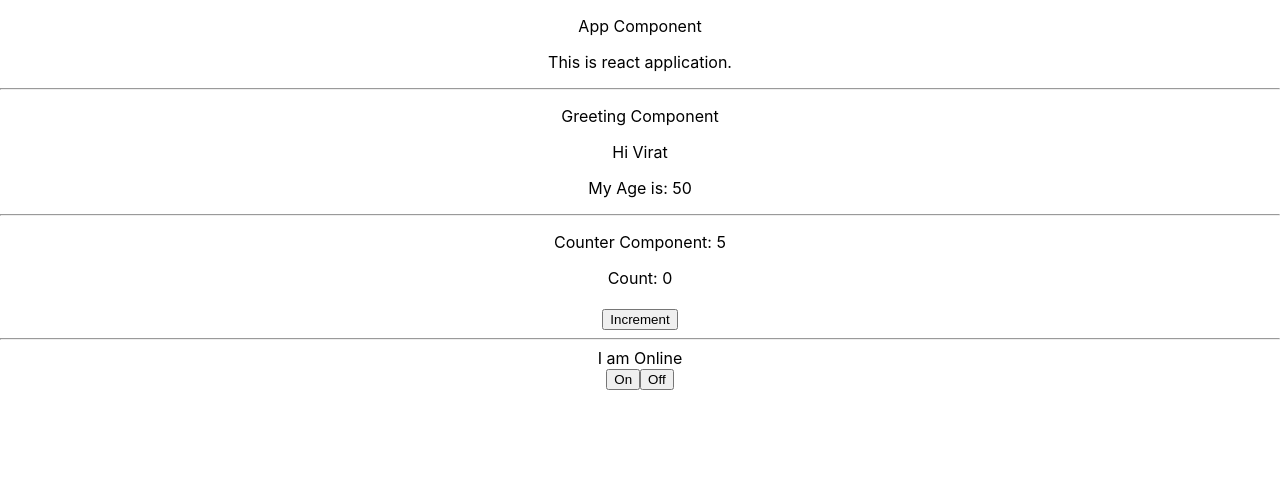
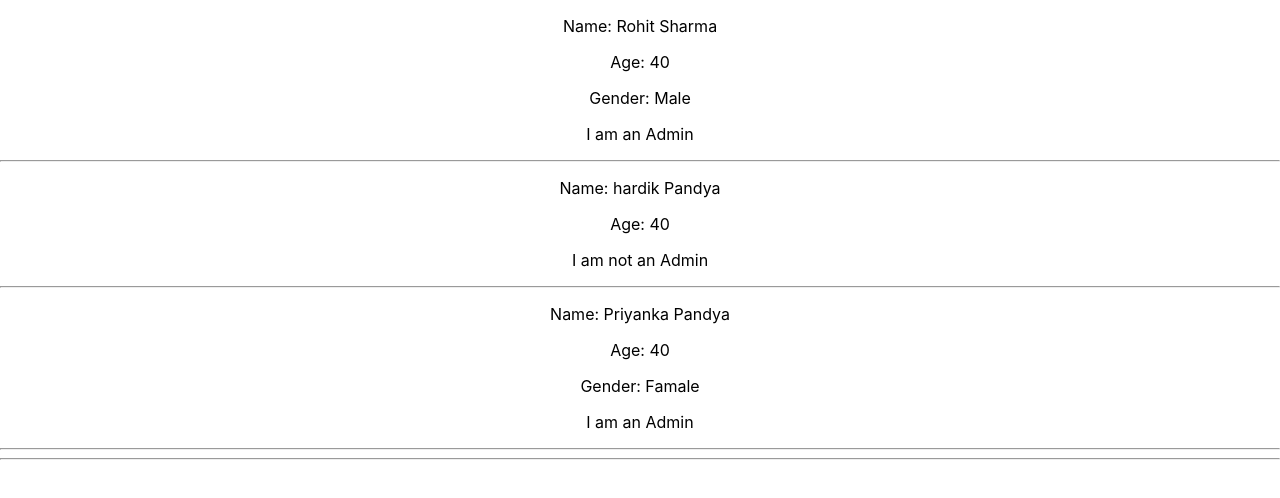
Before and after one commit to velocityvimannagar/react9thmarchbatch, a React (Create React App) app: page / in a window 1280 px wide. Shown: the top 498 px of the page. Built offline with nearby package versions, Linux system fonts and the light colour scheme.

Commit message:
Added conditional rendering and looping

```diff
--- a/src/App.js
+++ b/src/App.js
@@ -1,6 +1,9 @@
 import './App.css';
 import { Flag } from './Flag/flag';
 import { Greeting } from './Greeting';
+import { TodoList } from './TodoList/TodoList';
+import { UsersList } from './UserProfile/UserList';
+import { UserProfile } from './UserProfile/UserProfile';
 import { Counter } from './counter/counter';
 
 function App() {
@@ -9,16 +12,23 @@ function App() {
   }
   return (
     <div className="App">
-        <p>App Component</p>
+        {/* <p>App Component</p>
         <p>This is react application.</p>
+        <hr></hr> */}
+        {/* <Greeting name="Virat" greeting="Hi"></Greeting>
+        <hr></hr> */}
+        {/* <Counter counterName={5} onCountChange={onCallback}></Counter>
+        <hr></hr> */}
+        {/* <Counter counterName="Counter2"></Counter>
+        <hr></hr> */}
+        {/* <Flag></Flag>
         <hr></hr>
-        <Greeting name="Virat" greeting="Hi"></Greeting>
+        <UserProfile></UserProfile>
+        <hr></hr> */}
+        {/* <TodoList></TodoList>
+        <hr></hr> */}
+        <UsersList></UsersList>
         <hr></hr>
-        <Counter counterName={5} onCountChange={onCallback}></Counter>
-        {/* <hr></hr>
-        <Counter counterName="Counter2"></Counter> */}
-        <hr></hr>
-        <Flag></Flag>
     </div>
   );
 }
--- a/src/Flag/flag.js
+++ b/src/Flag/flag.js
@@ -1,17 +1,24 @@
 import { useState } from "react"
 
+// Conditional Rendering
 export function Flag() {
-    const [currentState, changeState] = useState('Online')
+    // const [currentState, changeState] = useState('Online')
+    const [isOnline, setIsOnline] = useState(false);
 
     const on = () => {
-        changeState('Online')
+        setIsOnline(true)
+    }
+    const off = () => {
+        setIsOnline(false)
+    }
+    const getButton = (handler, buttonName) =>{
+        return  <button onClick={handler}>{buttonName}</button>
     }
     return <div>
-        I am {currentState}
+        {/* I am {isOnline? 'Online': 'Offline'} */}
+        {isOnline? <p>I am Online</p>:<p>I am Offline</p>}
         <br></br>
-        <button onClick={on}>On</button>
-        <button onClick={() => {
-            changeState('Offline')
-        }}>Off</button>
+        {getButton(on, "On")}
+        {getButton(off, "Off")}
     </div>
 }
--- /dev/null
+++ b/src/TodoList/TodoList.js
@@ -0,0 +1,19 @@
+import { useState } from "react"
+
+export function TodoList() {
+    const [todos, setTodos] = useState([{ taskId: 1, name: "Task1" }, { taskId: 2, name: "Task2" }, { taskId: 3, name: "Task3" }])
+
+    // const getTodos = () => {
+    //     const todoElements = [];
+    //     todos.forEach(todo => { todoElements.push(<p>{todo}</p>) })
+    //     return todoElements;
+    // }
+    return <div>TOdo List
+        {/* <p>{todos[0]}</p>
+        <p>{todos[1]}</p> */}
+        {/* {getTodos()} */}
+        {todos.map((todo) => {
+            return <p key={todo.taskId}>{todo.name}</p>
+        })}
+    </div>
+}
--- /dev/null
+++ b/src/UserProfile/UserList.js
@@ -0,0 +1,42 @@
+import { UserProfile } from "./UserProfile"
+
+export function UsersList(){
+    const users = [
+        {
+            id: '1',
+            firstName: "Rohit",
+            lastName: "Sharma",
+            age: 40,
+            gender: "Male",
+            isAdmin: true
+        },
+        {
+            id: '2',
+            firstName: "hardik",
+            lastName: "Pandya",
+            age: 40,
+            gender: "Male",
+            isAdmin: false
+        },
+        {
+            id: '3',
+            firstName: "Priyanka",
+            lastName: "Pandya",
+            age: 40,
+            gender: "Famale",
+            isAdmin: true
+        }
+    ]
+
+    return <div>
+        {/* <UserProfile firstName="Priyanka" lastName="Pandya" age={40} gender="Female" isAdmin={true}></UserProfile>
+        <hr></hr>
+        <UserProfile firstName="Hardik" lastName="Pandya" age={40} gender="Male" isAdmin={false}></UserProfile> */}
+        {users.map(user=>{
+            return <div key={user.id}>
+                <UserProfile firstName={user.firstName} lastName={user.lastName} age={user.age} gender={user.gender} isAdmin={user.isAdmin}></UserProfile>
+                <hr></hr>
+                </div>
+        })}
+    </div>
+}
--- /dev/null
+++ b/src/UserProfile/UserProfile.js
@@ -0,0 +1,19 @@
+import { useState } from "react"
+
+export function UserProfile(user){
+    // const user = {
+    //     id: '1',
+    //     firstName: "Rohit",
+    //     lastName: "Sharma",
+    //     age: 40,
+    //     gender: "Male",
+    //     isAdmin: true
+    // }
+    const [isLoading, setIsLoading]  = useState(false);
+    return !isLoading &&  <div>
+        <p>Name: {user.firstName}  {user.lastName}</p>
+        <p>Age: {user.age}</p>
+        { user.isAdmin && <p>Gender: {user.gender}</p>}
+        {user.isAdmin? <p>I am an Admin</p>:<p>I am not an Admin</p>}
+    </div>
+}
--- a/src/counter/counter.js
+++ b/src/counter/counter.js
@@ -12,11 +12,19 @@ export function Counter(props){
         console.log("Updated Count", updatedCount);
         props.onCountChange(updatedCount)
     }
+    const decrement = () =>{
+        // console.log("Current Count", count);
+        const updatedCount= count-1
+        setCount(updatedCount);
+        console.log("Updated Count", updatedCount);
+        props.onCountChange(updatedCount)
+    }
     return <div id="counter-component">
         <p>Counter Component: {props.counterName}</p>
         Count: {count}
         <br></br><br></br>
         <button onClick={increment}>Increment</button>
+        <button onClick={decrement}>Decrement</button>
     </div>
 }
 
```
